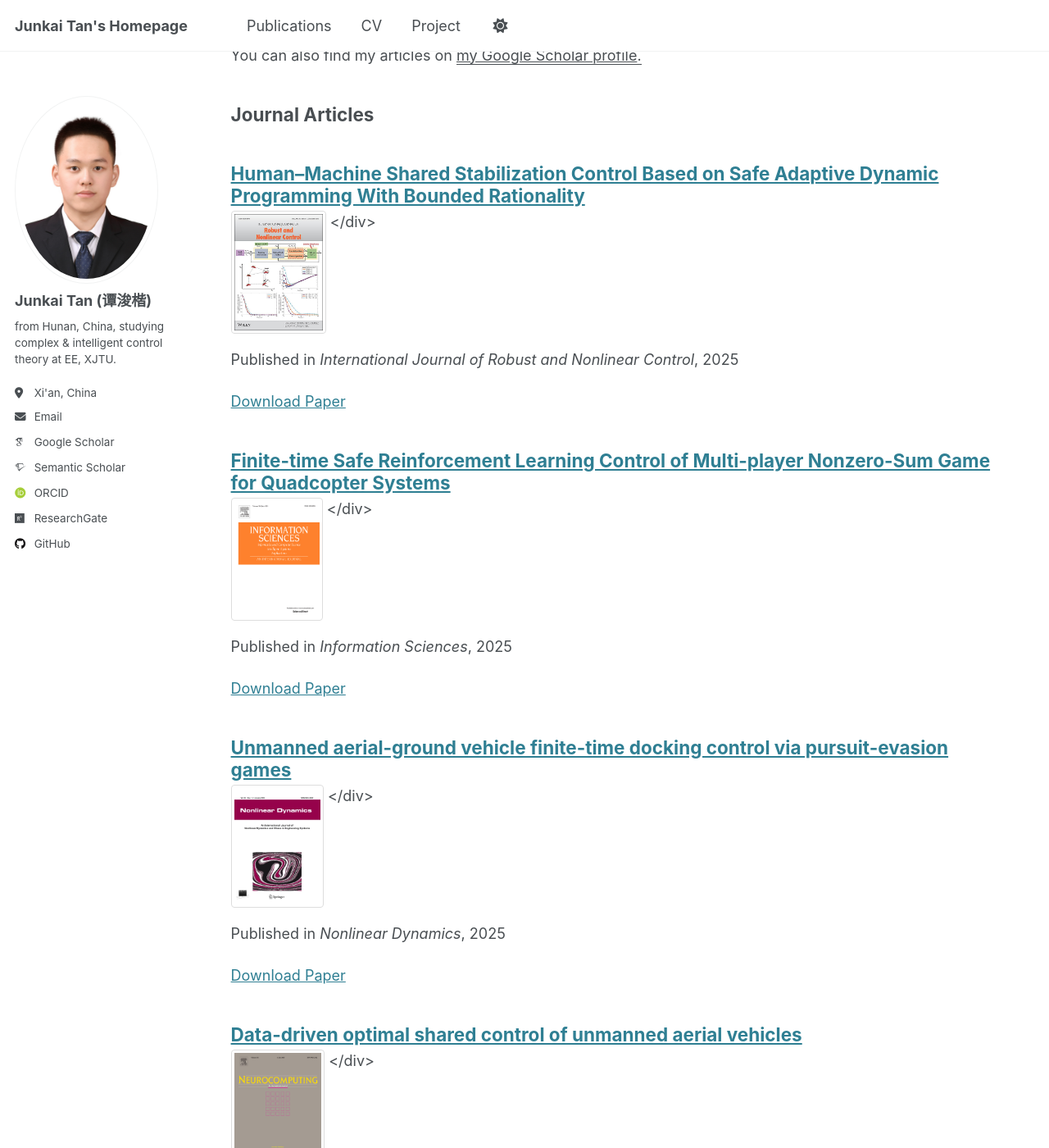
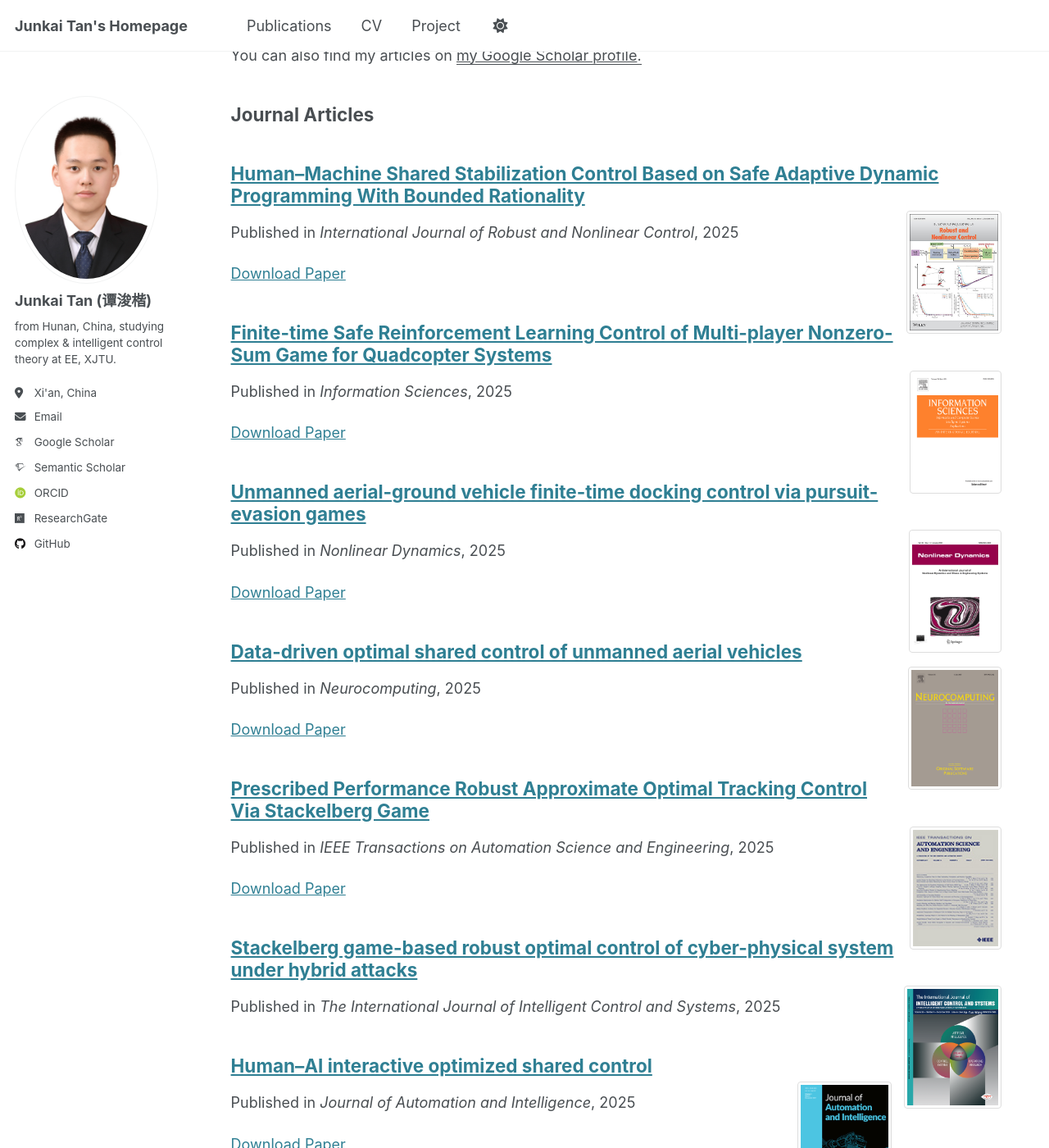
Before and after one commit to tanjunkai2001/tanjunkai2001.github.io, a Jekyll site: the page built from _pages/ publication.md, in a window 1280 px wide and 1400 px high, scrolled down 250 px. Shown: the whole window at 82% size. Built offline with Jekyll 4.4.1, drawn with Linux system fonts in a browser that asks for light colours; some web fonts are replaced.

Commit message:
Update archive-single_V2.html

```diff
--- a/_includes/archive-single_V2.html
+++ b/_includes/archive-single_V2.html
@@ -35,7 +35,7 @@
     </h2>
 
     {% if post.image %}
-      <div class="archive__item-image-container" style="float: right; margin-left: 15px; text-align: right;"></div>
+      <div class="archive__item-image-container" style="float: right; margin-left: 15px; text-align: right;">
       <img src="{{ post.image }}" alt="{{ post.title }}" class="archive__item-image" style="max-width: 200px; max-height: 150px; object-fit: contain; border: 1px solid #ddd; border-radius: 4px; padding: 3px; vertical-align: top;">
       </div>
     {% endif %}
```
